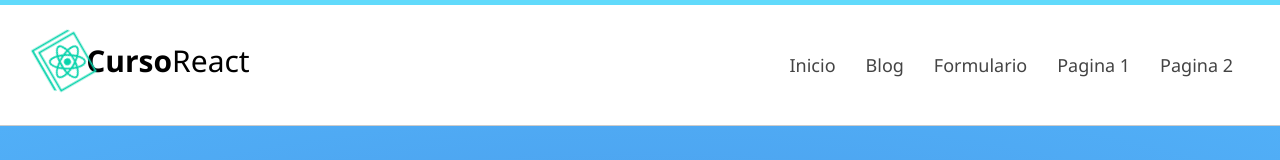
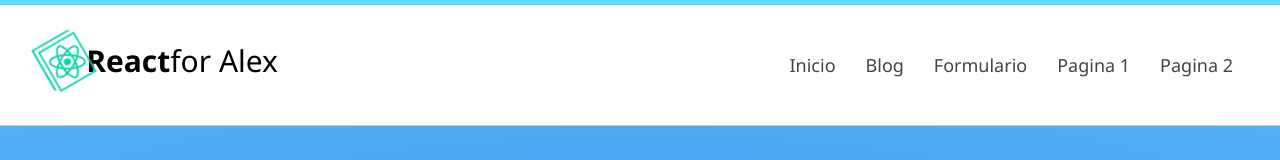
Before and after one commit to AleSkywaker/React_ALX, a React (Create React App) app: page / in a window 1280 px wide. Shown: the top 160 px of the page. Built offline with nearby package versions, Linux system fonts and the light colour scheme.

Commit message:
new component sidebar

```diff
--- a/src/components/Header.js
+++ b/src/components/Header.js
@@ -10,7 +10,7 @@ class Header extends Component {
           <div id="logo">
             <img src={logo} className="app-logo" alt="Logotipo" />
             <span id="brand">
-                <strong>Curso</strong>React
+              <strong>React</strong>for Alex
             </span>
           </div>
 
```
Lines whose indentation alone changed are shown as unchanged.
